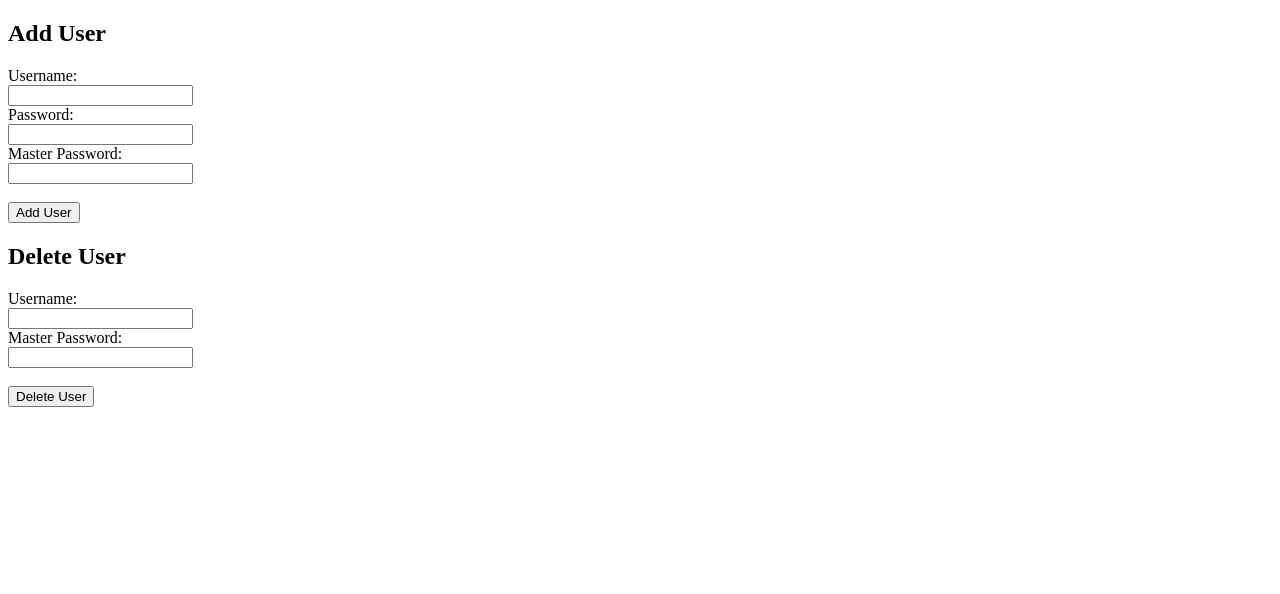
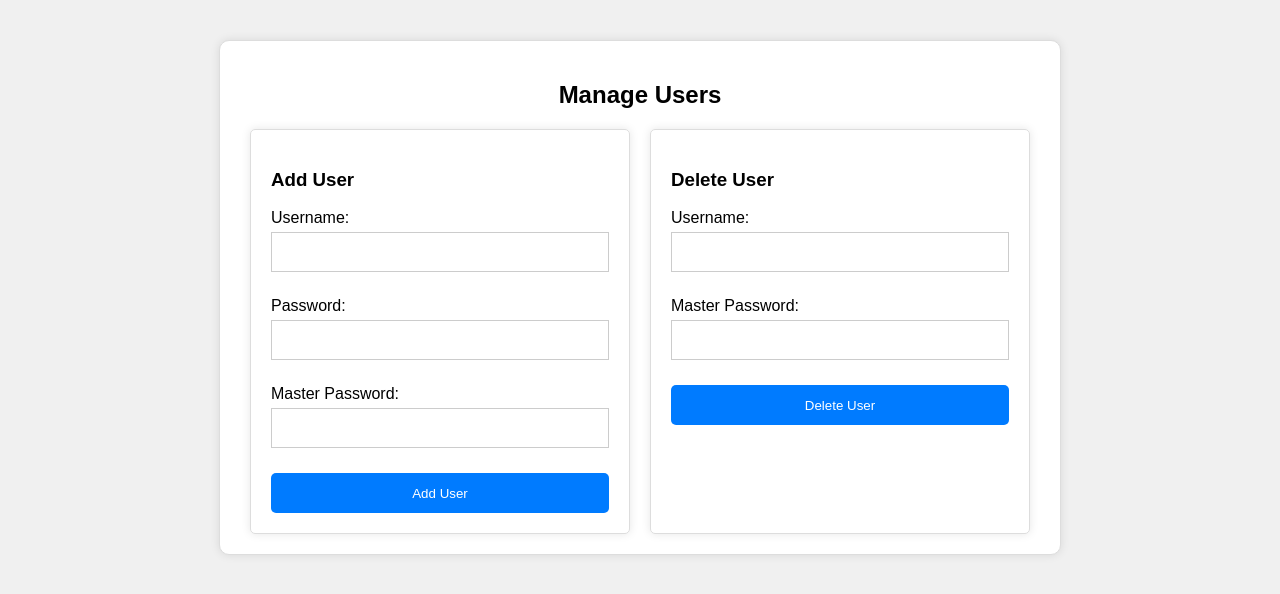
Before and after one commit to M0673N/CD_tool, a FastAPI app: page /manage in a window 1280 px wide. Shown: the top 594 px of the page. Run offline with FastAPI, Linux system fonts and the light colour scheme; parts of the project's set-up code (start-up, migrations or seed data) failed here and were passed over.

Commit message:
improved design

```diff
--- a/main.py
+++ b/main.py
@@ -1,9 +1,11 @@
 from fastapi import FastAPI
+from fastapi.staticfiles import StaticFiles
 from routes import router
 
 
 app = FastAPI()
 app.include_router(router)
+app.mount("/static", StaticFiles(directory="static"), name="static")
 
 if __name__ == "__main__":
     import uvicorn
--- /dev/null
+++ b/static/style.css
@@ -0,0 +1,90 @@
+body {
+    font-family: Arial, sans-serif;
+    background-color: #f0f0f0;
+}
+
+h2 {
+    text-align: center;
+    margin-bottom: 20px;
+}
+
+.container {
+    max-width: 800px;
+    margin: 40px auto;
+    padding: 20px;
+    background-color: #fff;
+    border: 1px solid #ddd;
+    border-radius: 10px;
+    box-shadow: 0 0 10px rgba(0, 0, 0, 0.1);
+}
+
+.forms-container {
+    display: flex;
+    justify-content: space-between;
+}
+
+.form {
+    width: 45%;
+    padding: 20px;
+    border: 1px solid #ddd;
+    border-radius: 5px;
+    box-shadow: 0 0 10px rgba(0, 0, 0, 0.1);
+    margin: 0 10px;
+}
+
+.form-group {
+    margin-bottom: 15px;
+}
+
+label {
+    display: block;
+    margin-bottom: 5px;
+}
+
+input[type="text"],
+input[type="password"] {
+    width: 100%;
+    height: 40px;
+    padding: 10px;
+    margin-bottom: 10px;
+    border: 1px solid #ccc;
+    box-sizing: border-box;
+}
+
+input[type="submit"] {
+    width: 100%;
+    height: 40px;
+    background-color: #007bff;
+    color: #fff;
+    border: none;
+    border-radius: 5px;
+    cursor: pointer;
+}
+
+input[type="submit"] {
+    width: 100%;
+    height: 40px;
+    background-color: #007bff;
+    color: #fff;
+    border: none;
+    border-radius: 5px;
+    cursor: pointer;
+}
+
+input[type="submit"]:hover {
+    background-color: #0056b3;
+}
+
+/* Responsive Design */
+@media (max-width: 600px) {
+    .forms-container {
+        flex-direction: column;
+    }
+
+    .form {
+        width: 100%;
+        margin-bottom: 20px;
+        margin-left: 0;
+        margin-right: 0;
+    }
+}
--- a/templates/manage.html
+++ b/templates/manage.html
@@ -1,26 +1,47 @@
 <!DOCTYPE html>
-<html>
+<html lang="en">
+
 <head>
+    <meta charset="UTF-8">
+    <meta name="viewport" content="width=device-width, initial-scale=1.0">
     <title>Manage Users</title>
+    <link rel="stylesheet" href="static/style.css">
 </head>
+
 <body>
-    <h2>Add User</h2>
-    <form action="/add_user" method="post">
-        <label for="username">Username:</label><br>
-        <input type="text" id="username" name="username" required><br>
-        <label for="password">Password:</label><br>
-        <input type="password" id="password" name="password" required><br>
-        <label for="master_password">Master Password:</label><br>
-        <input type="password" id="master_password" name="master_password" required><br><br>
-        <input type="submit" value="Add User">
-    </form>
-    <h2>Delete User</h2>
-    <form action="/delete_user" method="post">
-        <label for="username">Username:</label><br>
-        <input type="text" id="username" name="username" required><br>
-        <label for="master_password">Master Password:</label><br>
-        <input type="password" id="master_password" name="master_password" required><br><br>
-        <input type="submit" value="Delete User">
-    </form>
+    <div class="container">
+        <h2>Manage Users</h2>
+        <div class="forms-container">
+            <form action="/add_user" method="post" class="form">
+                <h3>Add User</h3>
+                <div class="form-group">
+                    <label for="add-username">Username:</label>
+                    <input type="text" id="add-username" name="username" required>
+                </div>
+                <div class="form-group">
+                    <label for="add-password">Password:</label>
+                    <input type="password" id="add-password" name="password" required>
+                </div>
+                <div class="form-group">
+                    <label for="add-master_password">Master Password:</label>
+                    <input type="password" id="add-master_password" name="master_password" required>
+                </div>
+                <input type="submit" value="Add User">
+            </form>
+            <form action="/delete_user" method="post" class="form">
+                <h3>Delete User</h3>
+                <div class="form-group">
+                    <label for="delete-username">Username:</label>
+                    <input type="text" id="delete-username" name="username" required>
+                </div>
+                <div class="form-group">
+                    <label for="delete-master_password">Master Password:</label>
+                    <input type="password" id="delete-master_password" name="master_password" required>
+                </div>
+                <input type="submit" value="Delete User">
+            </form>
+        </div>
+    </div>
 </body>
+
 </html>
```
